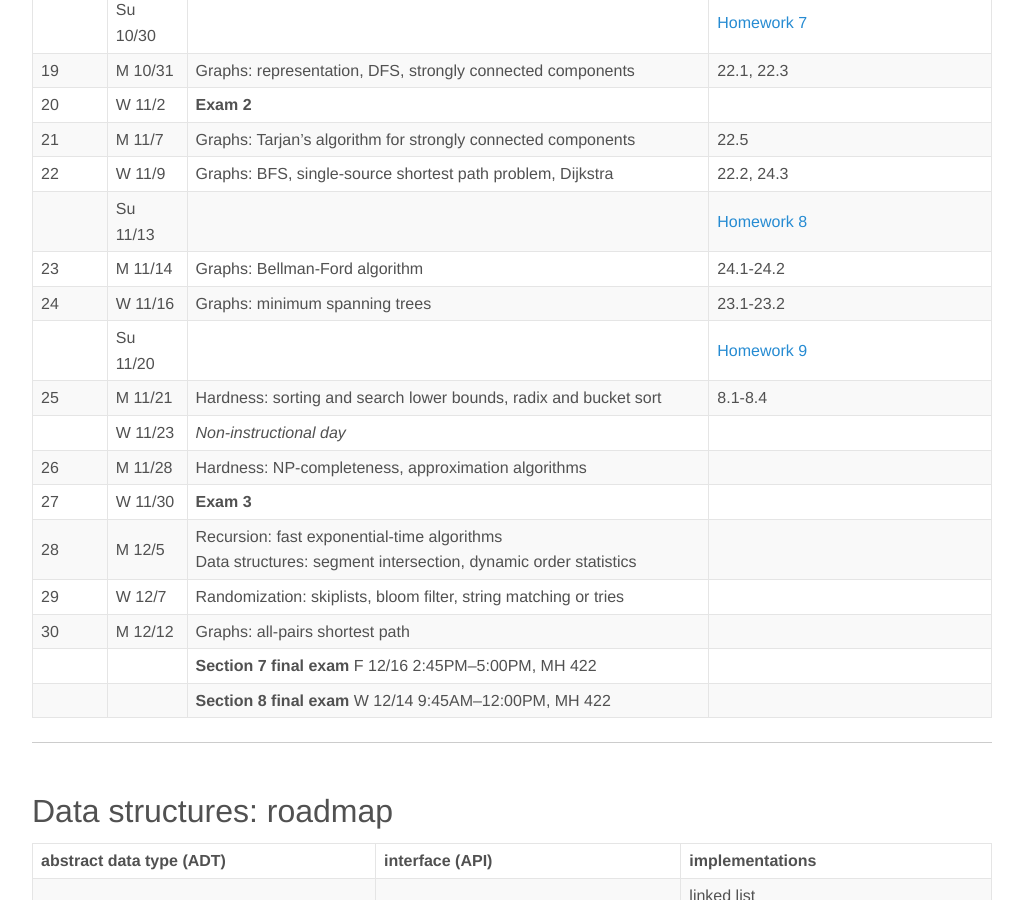
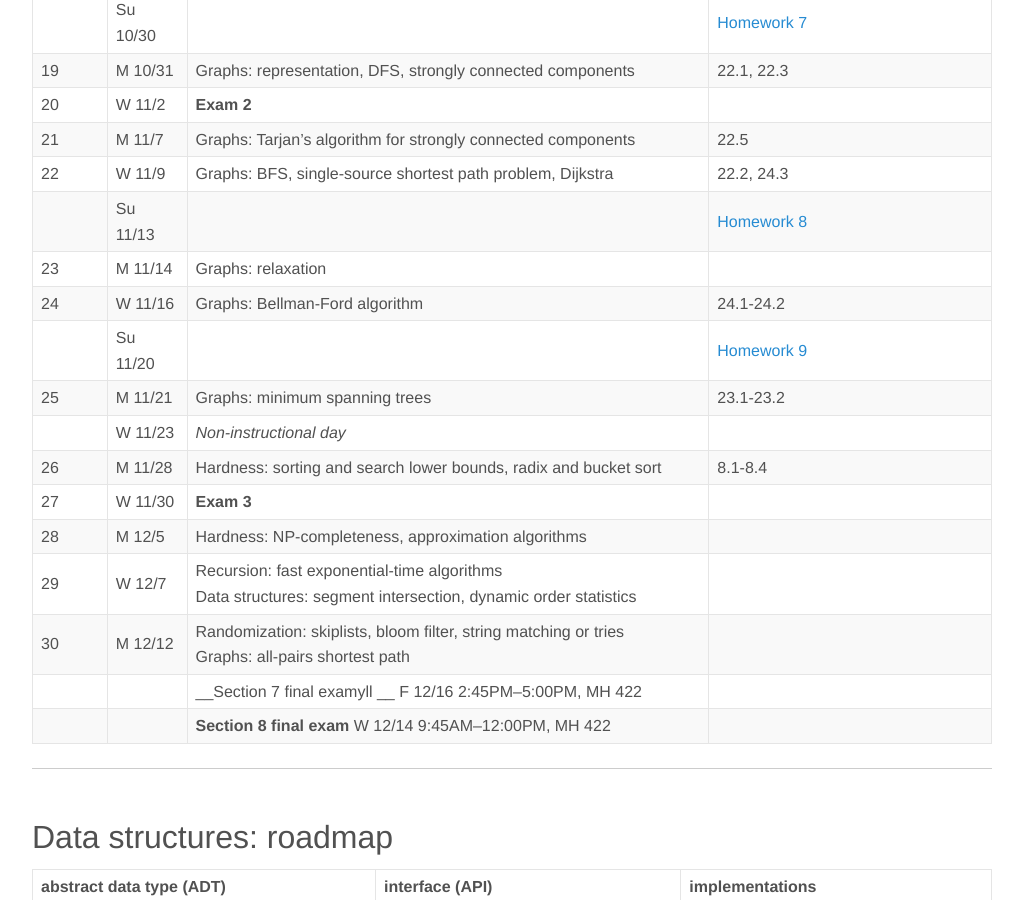
Before and after one commit to jnylam/jnylam.github.io, a Jekyll site: the page built from _courses/146-f16/index.md, in a window 1280 px wide and 900 px high, scrolled down 1532 px. Shown: the whole window, without its empty margins (128-1151 px from the left). Built offline with Jekyll 4.4.1, drawn with Linux system fonts in a browser that asks for light colours.

Commit message:
hw9 update

```diff
--- a/_courses/146-f16/index.md
+++ b/_courses/146-f16/index.md
@@ -40,19 +40,18 @@ Lecture|Date|Topic|Reading/homework
 21 | M 11/7 | Graphs: Tarjan's algorithm for strongly connected components | 22.5
 22 | W 11/9 | Graphs: BFS, single-source shortest path problem, Dijkstra | 22.2, 24.3
 | Su 11/13 | | [Homework 8](homework08.html)
-23 | M 11/14 | Graphs: Bellman-Ford algorithm | 24.1-24.2
-24 | W 11/16 |  Graphs: minimum spanning trees | 23.1-23.2
+23 | M 11/14 | Graphs: relaxation |
+24 | W 11/16 |  Graphs: Bellman-Ford algorithm | 24.1-24.2
 | Su 11/20 | | [Homework 9](homework09.html)
-25 | M 11/21 | Hardness: sorting and search lower bounds, radix and bucket sort | 8.1-8.4
+25 | M 11/21 | Graphs: minimum spanning trees | 23.1-23.2
  | W 11/23 | _Non-instructional day_
-26 | M 11/28 | Hardness: NP-completeness, approximation algorithms
+26 | M 11/28 | Hardness: sorting and search lower bounds, radix and bucket sort | 8.1-8.4
 27 | W 11/30 | __Exam 3__
-28 | M 12/5 | Recursion: fast exponential-time algorithms<br> Data structures: segment intersection, dynamic order statistics
-29 | W 12/7 | Randomization: skiplists, bloom filter, string matching or tries
-30 | M 12/12 | Graphs: all-pairs shortest path
-| | __Section 7 final exam__ F 12/16 2:45PM&ndash;5:00PM, MH 422<br />
+28 | M 12/5 | Hardness: NP-completeness, approximation algorithms
+29 | W 12/7 | Recursion: fast exponential-time algorithms<br> Data structures: segment intersection, dynamic order statistics
+30 | M 12/12 | Randomization: skiplists, bloom filter, string matching or tries<br> Graphs: all-pairs shortest path
+| | __Section 7 final examyll __ F 12/16 2:45PM&ndash;5:00PM, MH 422<br />
 | | __Section 8 final exam__ W 12/14 9:45AM&ndash;12:00PM, MH 422
-
 
 ----
 
```
Also changed, not shown: _courses/146-f16/homework09.md (+1 -0 lines).
